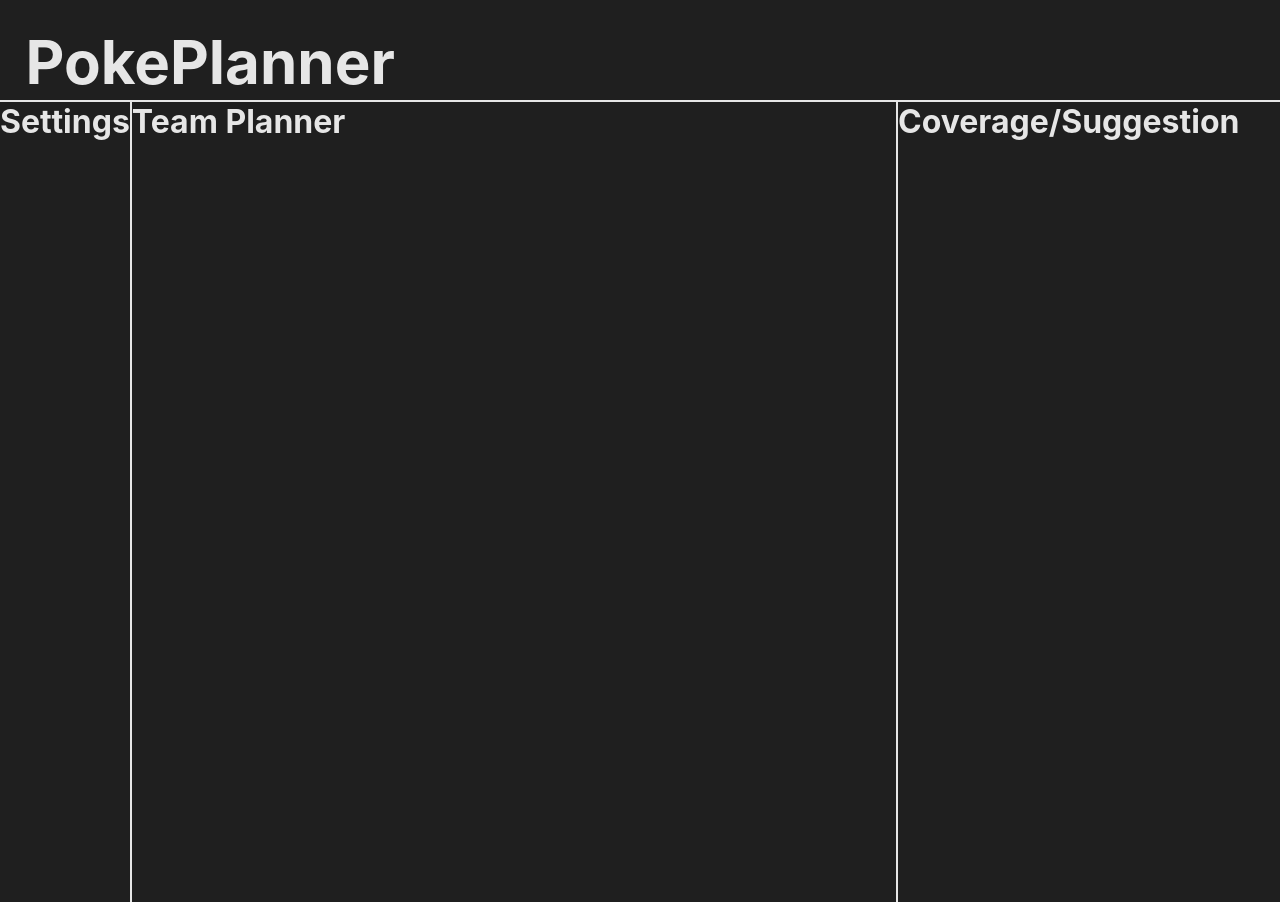
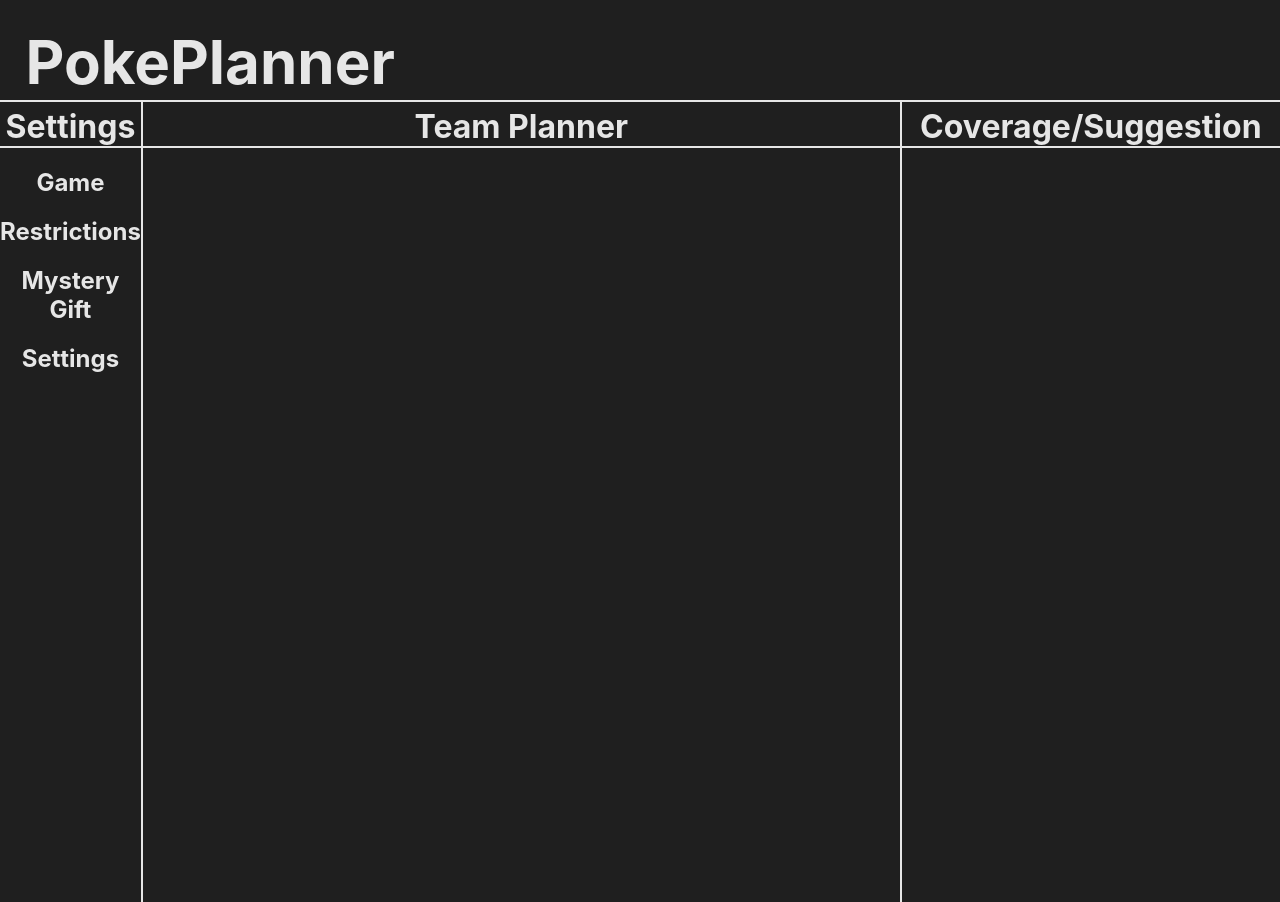
Before and after one commit to Aamsegal/poke-planner, a React (Create React App) app: page / in a window 1280 px wide. Built offline with nearby package versions, Linux system fonts and the light colour scheme.

Commit message:
Edited CSS to be self contained in each component. Also added components for settings, settings buttons, team planner and coverage

```diff
--- a/src/PokeBanner/PokeBanner.js
+++ b/src/PokeBanner/PokeBanner.js
@@ -7,7 +7,7 @@ class PokeBanner extends Component {
     render() {
         return (
             <div className="pokePlannerBanner">
-                    <h1>PokePlanner</h1>
+                <h1>PokePlanner</h1>
             </div>
 
         )
--- a/src/PokeContainer/PokeContainer.css
+++ b/src/PokeContainer/PokeContainer.css
@@ -3,11 +3,6 @@
     position: absolute;
     height: 100%;
     width: 100%;
-}
-
-.pokePlannerMainContainer h1{
-    margin-bottom: 0;
-    margin-top: 0;
 }
 
 .plannerSubContainer {
@@ -17,25 +12,14 @@
     color: #e6e6e6;
 }
 
-.plannerSubContainer.Settings{
-    box-sizing: border-box;
-    border-right: 2px solid #e6e6e6;
-    /* width: 10%; */
-    height: 100%;
-    flex: 1;
+/*CSS for the banners of all 3 of the main sections (Settings, Team Planner
+and Coverage/Suggestions*/
+.subContainerBanner {
+    text-align: center;
 }
 
-.plannerSubContainer.TeamPlanner{
-    box-sizing: border-box;
-    border-right: 2px solid #e6e6e6;
-    /* width: 60%; */
-    height: 100%;
-    flex: 6;
-
+.subContainerBanner h1 {
+    border-bottom: 2px solid #e6e6e6;
+    margin: 0;
+    padding-top: 5px;
 }
-
-.plannerSubContainer.CoverageSuggestions{
-    /* width: 30%; */
-    height: 100%;
-    flex: 3;
-}
--- a/src/PokeContainer/PokeContainer.js
+++ b/src/PokeContainer/PokeContainer.js
@@ -1,23 +1,22 @@
 import React, { Component } from 'react';
 import "./PokeContainer.css";
 
+import PokeSettingsContainer from '../PokeSettingsContainer/PokeSettingsContainer';
+import PokeTeamSectionContainer from '../PokeTeamSectionContainer/PokeTeamSectionContainer';
+import PokeCoverageSuggestionContainer from '../PokeCoverageSuggestionContainer/PokeCoverageSuggestionContainer';
+
+
 class PokeContainer extends Component {
-    //  Conatiner for main application. Holds the settings tab, team builder, and
+    //  Container for main application. Holds the settings tab, team builder, and
     //team coverage components within it for organization
     render() {
         return (
             <div className="pokePlannerMainContainer">
-                    <div className="plannerSubContainer Settings">
-                        <h1>Settings</h1>
-                    </div>
+                    <PokeSettingsContainer />
 
-                    <div className="plannerSubContainer TeamPlanner">
-                        <h1>Team Planner</h1>
-                    </div>
+                    <PokeTeamSectionContainer />
 
-                    <div className="plannerSubContainer CoverageSuggestions">
-                        <h1>Coverage/Suggestion</h1>
-                    </div>
+                    <PokeCoverageSuggestionContainer />
             </div>
 
         )
--- /dev/null
+++ b/src/PokeCoverageSuggestionContainer/PokeCoverageSuggestionContainer.css
@@ -0,0 +1,5 @@
+.plannerSubContainer.CoverageSuggestions{
+    /* width: 30%; */
+    height: 100%;
+    flex: 3;
+}
--- /dev/null
+++ b/src/PokeCoverageSuggestionContainer/PokeCoverageSuggestionContainer.js
@@ -0,0 +1,17 @@
+import React, { Component } from 'react';
+import './PokeCoverageSuggestionContainer.css';
+
+class PokeCoverageSuggestionContainer extends Component {
+    render() {
+        return (
+            <div className="plannerSubContainer CoverageSuggestions">
+                <div className="subContainerBanner">
+                    <h1>Coverage/Suggestion</h1>
+                </div>
+
+            </div>
+        )
+    }
+}
+
+export default PokeCoverageSuggestionContainer;
--- /dev/null
+++ b/src/PokeSettingsButton/PokeSettingsButton.js
@@ -0,0 +1,14 @@
+import React, { Component } from 'react';
+import './PokeSettingsButton.css';
+
+class PokeSettingsButtons extends Component {
+    render() {
+        return (
+            <div className="settingButtonContainer">
+                <h2 onClick={() => this.props.onClick(this.props.buttonName)}>{this.props.buttonName}</h2>
+            </div>
+        )
+    }
+}
+
+export default PokeSettingsButtons;
--- /dev/null
+++ b/src/PokeSettingsContainer/PokeSettingsContainer.css
@@ -0,0 +1,12 @@
+.plannerSubContainer.Settings{
+    box-sizing: border-box;
+    border-right: 2px solid #e6e6e6;
+    /* width: 10%; */
+    height: 100%;
+    flex: 1;
+}
+
+.settingsBanner {
+    text-align: center;
+    border-bottom: 2px solid #e6e6e6;
+}
--- /dev/null
+++ b/src/PokeSettingsContainer/PokeSettingsContainer.js
@@ -0,0 +1,49 @@
+import React, { Component } from 'react';
+import "./PokeSettingsContainer.css";
+
+import PokeSettingsButtons from '../PokeSettingsButton/PokeSettingsButton';
+
+class PokeSettingsContainer extends Component {
+    buttonClick = (button) => {
+        console.log(button)
+    }
+
+    render () {
+        return (
+            <div className="plannerSubContainer Settings">
+                <div className="subContainerBanner">
+                    <h1>Settings</h1>
+
+                    {/* Takes props for the text to appear on the button,
+                    the function to perform an action when the button is pressed,
+                    and the information and or thing to happen when the button is pressed.*/}
+                    <PokeSettingsButtons
+                        buttonName="Game"
+                        onClick={this.buttonClick}
+                        clickFunctionResponse="The Game button was clicked"
+                    />
+
+                    <PokeSettingsButtons
+                        buttonName="Restrictions"
+                        onClick={this.buttonClick}
+                        clickFunctionResponse="The Restriction buttons was clicked"
+                    />
+
+                    <PokeSettingsButtons
+                        buttonName="Mystery Gift"
+                        onClick={this.buttonClick}
+                        clickFunctionResponse="The Mystery gift button was clicked"
+                    />
+
+                    <PokeSettingsButtons
+                        buttonName="Settings"
+                        onClick={this.buttonClick}
+                        clickFunctionResponse="The Settings button was clicked"
+                    />
+                </div>
+            </div>
+        )
+    }
+}
+
+export default PokeSettingsContainer;
--- /dev/null
+++ b/src/PokeTeamSectionContainer/PokeTeamSectionContainer.css
@@ -0,0 +1,7 @@
+.plannerSubContainer.TeamPlanner{
+    box-sizing: border-box;
+    border-right: 2px solid #e6e6e6;
+    /* width: 60%; */
+    height: 100%;
+    flex: 6;
+}
--- /dev/null
+++ b/src/PokeTeamSectionContainer/PokeTeamSectionContainer.js
@@ -0,0 +1,17 @@
+import React, { Component } from 'react';
+import './PokeTeamSectionContainer.css';
+
+class PokeTeamSectionContainer extends Component {
+    render () {
+        return (
+            <div className="plannerSubContainer TeamPlanner">
+                <div className="subContainerBanner">
+                    <h1>Team Planner</h1>
+                </div>
+
+            </div>
+        )
+    }
+}
+
+export default PokeTeamSectionContainer;
```
Also changed, not shown: src/PokeSettingsButton/PokeSettingsButton.css (added).
